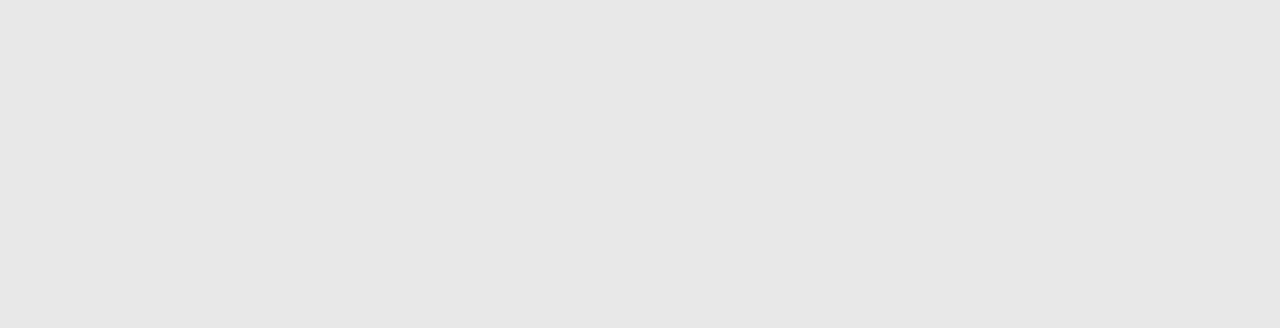
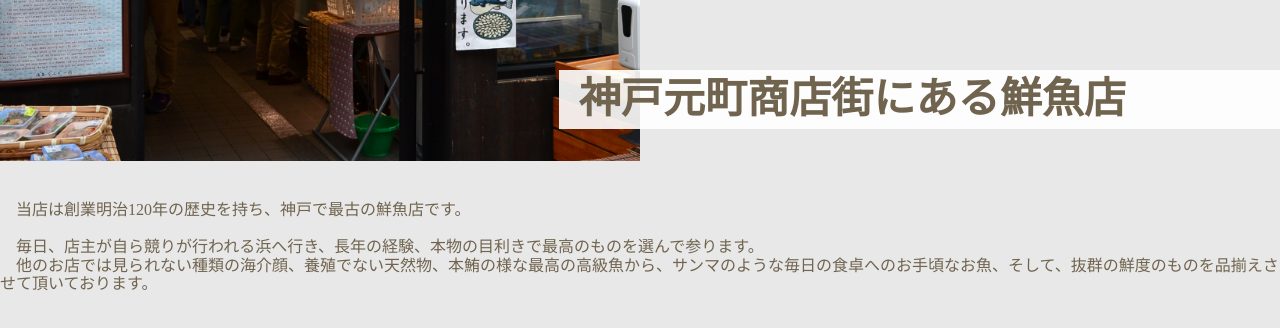
Before and after one commit to shu-pf/namiki-new, a Nuxt app: page /shop in a window 1280 px wide. Before the commit this address had no page. Shown: the part 406-734 px from the top of the page. Built offline with nearby package versions, Linux system fonts and the light colour scheme.

Commit message:
ナビゲーションを閉じる動作を追加

```diff
--- a/components/navigationModal.vue
+++ b/components/navigationModal.vue
@@ -14,8 +14,12 @@
         </div>
         <div class="nav-container">
           <nav>
-            <nuxt-link to="/">トップページ</nuxt-link>
-            <nuxt-link to="/shop">店舗販売</nuxt-link>
+            <nuxt-link to="/" @click.native.prevent="close"
+              >トップページ</nuxt-link
+            >
+            <nuxt-link to="/shop" @click.native.prevent="close"
+              >店舗販売</nuxt-link
+            >
             <nuxt-link to="/2">卸売り</nuxt-link>
             <nuxt-link to="/3">アクセス</nuxt-link>
             <nuxt-link to="/4">お問い合わせ</nuxt-link>
@@ -47,6 +51,11 @@
 import Vue from 'vue'
 export default Vue.extend({
   props: { isActive: Boolean },
+  methods: {
+    close() {
+      this.$emit('navigation-close')
+    },
+  },
 })
 </script>
 <style lang="scss" scoped>
--- a/layouts/default.vue
+++ b/layouts/default.vue
@@ -21,7 +21,10 @@
           @click="isActive = !isActive"
         />
       </div>
-      <navigationModal :is-active="isActive" />
+      <navigationModal
+        :is-active="isActive"
+        @navigation-close="isActive = !isActive"
+      />
     </header>
     <Nuxt />
   </main>
--- /dev/null
+++ b/pages/shop.vue
@@ -0,0 +1,74 @@
+<template>
+  <article>
+    <div id="container">
+      <section>
+        <div>
+          <div class="heading">
+            <img
+              src="/img/top/top-heading-1.png"
+              srcset="
+                /img/top/top-heading-1.png    1x,
+                /img/top/top-heading-1@2x.png 2x
+              "
+              alt="店構え"
+            />
+            <h2 class="heading-title">神戸元町商店街にある鮮魚店</h2>
+          </div>
+          <p>
+            <!-- eslint-disable-next-line no-irregular-whitespace -->
+            　当店は創業明治120年の歴史を持ち、神戸で最古の鮮魚店です。<br /><br />
+            <!-- eslint-disable-next-line no-irregular-whitespace -->
+            　毎日、店主が自ら競りが行われる浜へ行き、長年の経験、本物の目利きで最高のものを選んで参ります。<br />
+            <!-- eslint-disable-next-line no-irregular-whitespace -->
+            　他のお店では見られない種類の海介顔、養殖でない天然物、本鮪の様な最高の高級魚から、サンマのような毎日の食卓へのお手頃なお魚、そして、抜群の鮮度のものを品揃えさせて頂いております。
+          </p>
+        </div>
+      </section>
+    </div>
+  </article>
+</template>
+
+<script lang="ts">
+import Vue from 'vue'
+
+export default Vue.extend({})
+</script>
+<style lang="scss" scoped>
+#container {
+  margin: 0 auto;
+  max-width: 1640px;
+  section {
+    // height: 100vh;
+    > div {
+      padding-top: 64px;
+      padding-bottom: 64px;
+      .heading {
+        position: relative;
+        height: calc(278px + (min(100vw, 1640px) - 300px) * 0.23);
+        margin-bottom: 40px;
+        > img {
+          position: absolute;
+          width: 50%;
+          height: 100%;
+          object-fit: cover;
+        }
+        > h2 {
+          position: absolute;
+          // 0.02 : 画面幅 1640px の時に font-size 50px になるように調整した値
+          font-size: calc(24px + (min(100vw, 1640px) - 375px) * 0.02);
+          top: 75%;
+          /* stylelint-disable length-zero-no-unit */
+          left: calc(10px + max(0px, (100% - 350px) * 0.59));
+          width: calc(100% - (10px + max(0px, 100% - 350px) * 0.59));
+          padding-top: 5px;
+          padding-bottom: 5px;
+          padding-left: 20px;
+          // とりあえず
+          padding-right: 8px;
+          background-color: rgba(255, 255, 255, 0.9);
+        }
+      }
+    }
+  }
+}
+</style>
```
